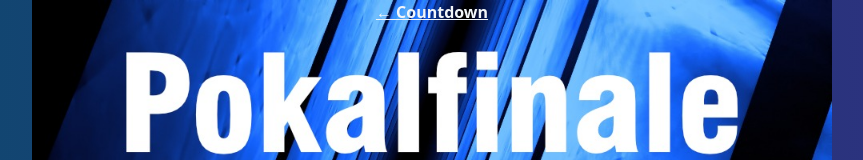
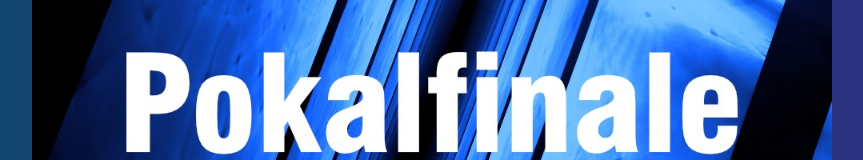
Before and after one commit to bendemaj/cupcountdown, an Astro site: page /tickets in a window 1280 px wide. Shown: the top 160 px of the page, without its empty margins (208-1071 px from the left). Built offline with nearby package versions, Linux system fonts and the light colour scheme; Astro itself is replaced by a stand-in of ours.

Commit message:
remove countdown link

```diff
--- a/src/pages/tickets/index.astro
+++ b/src/pages/tickets/index.astro
@@ -2,10 +2,5 @@
   <div
     class="h-screen bg-center bg-contain bg-no-repeat bg-[url('/assets/ticketinfo.jpg')]"
   >
-    <div class="flex justify-center">
-      <a class="underline text-slate-100 font-semibold" href="/">
-        &larr; Countdown
-      </a>
-    </div>
   </div>
 </main>
```
